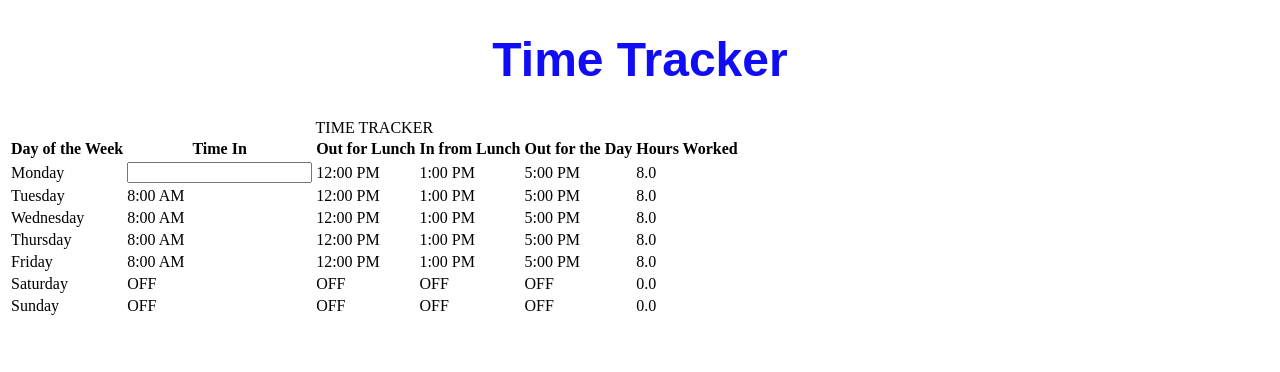
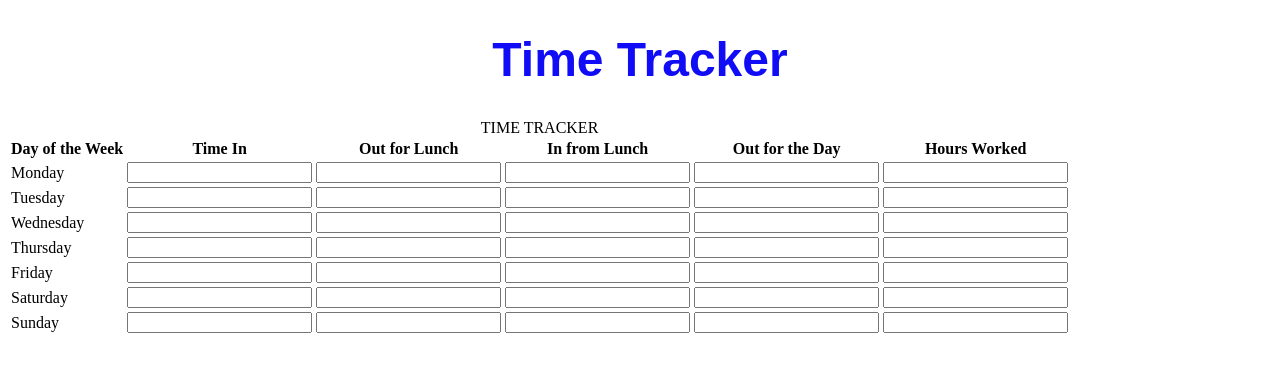
Before and after one commit to mjhurley1/TimeTracker_mjh, an Angular app: page / in a window 1280 px wide. Shown: the top 372 px of the page. Built offline with nearby package versions, Linux system fonts and the light colour scheme.

Commit message:
added text boxes

```diff
--- a/src/app/app.component.html
+++ b/src/app/app.component.html
@@ -22,54 +22,54 @@
   <tr>
     <td>Monday</td>
     <td><input type='text'></td>
-    <td>12:00 PM</td>
-    <td>1:00 PM</td>
-    <td>5:00 PM</td>
-    <td>8.0</td>
+    <td><input type='text'></td>
+    <td><input type='text'></td>
+    <td><input type='text'></td>
+    <td><input type='text'></td>
   </tr>
   <tr>
     <td>Tuesday</td>
-    <td>8:00 AM</td>
-    <td>12:00 PM</td>
-    <td>1:00 PM</td>
-    <td>5:00 PM</td>
-     <td>8.0</td>
+    <td><input type='text'></td>
+    <td><input type='text'></td>
+    <td><input type='text'></td>
+    <td><input type='text'></td>
+     <td><input type='text'></td>
   </tr>
   <tr>
   <td>Wednesday</td>
-    <td>8:00 AM</td>
-    <td>12:00 PM</td>
-    <td>1:00 PM</td>
-    <td>5:00 PM</td>
-    <td>8.0</td>
+    <td><input type='text'></td>
+    <td><input type='text'></td>
+    <td><input type='text'></td>
+    <td><input type='text'></td>
+    <td><input type='text'></td>
   </tr>
   <tr>
   <td>Thursday</td>
-  <td>8:00 AM</td>
-  <td>12:00 PM</td>
-    <td>1:00 PM</td>
-    <td>5:00 PM</td>
-    <td>8.0</td>
+  <td><input type='text'></td>
+  <td><input type='text'></td>
+    <td><input type='text'></td>
+    <td><input type='text'></td>
+    <td><input type='text'></td>
   </tr>
 <tr>
   <td>Friday</td>
-    <td>8:00 AM</td>
-    <td>12:00 PM</td>
-    <td>1:00 PM</td>
-    <td>5:00 PM</td>
-    <td>8.0</td>
+    <td><input type='text'></td>
+    <td><input type='text'></td>
+    <td><input type='text'></td>
+    <td><input type='text'></td>
+    <td><input type='text'></td>
 <tr>
   <td>Saturday</td>
-    <td>OFF</td>
-    <td>OFF</td>
-    <td>OFF</td>
-    <td>OFF</td>
-    <td>0.0</td>
+    <td><input type='text'></td>
+    <td><input type='text'></td>
+    <td><input type='text'></td>
+    <td><input type='text'></td>
+    <td><input type='text'></td>
 <tr>
   <td>Sunday</td>
-    <td> OFF </td>
-<td>OFF</td>
-    <td>OFF</td>
-    <td>OFF</td>
-    <td>0.0</td>
+    <td> <input type='text'> </td>
+    <td><input type='text'></td>
+    <td><input type='text'></td>
+    <td><input type='text'></td>
+    <td><input type='text'></td>
 </table>
```
